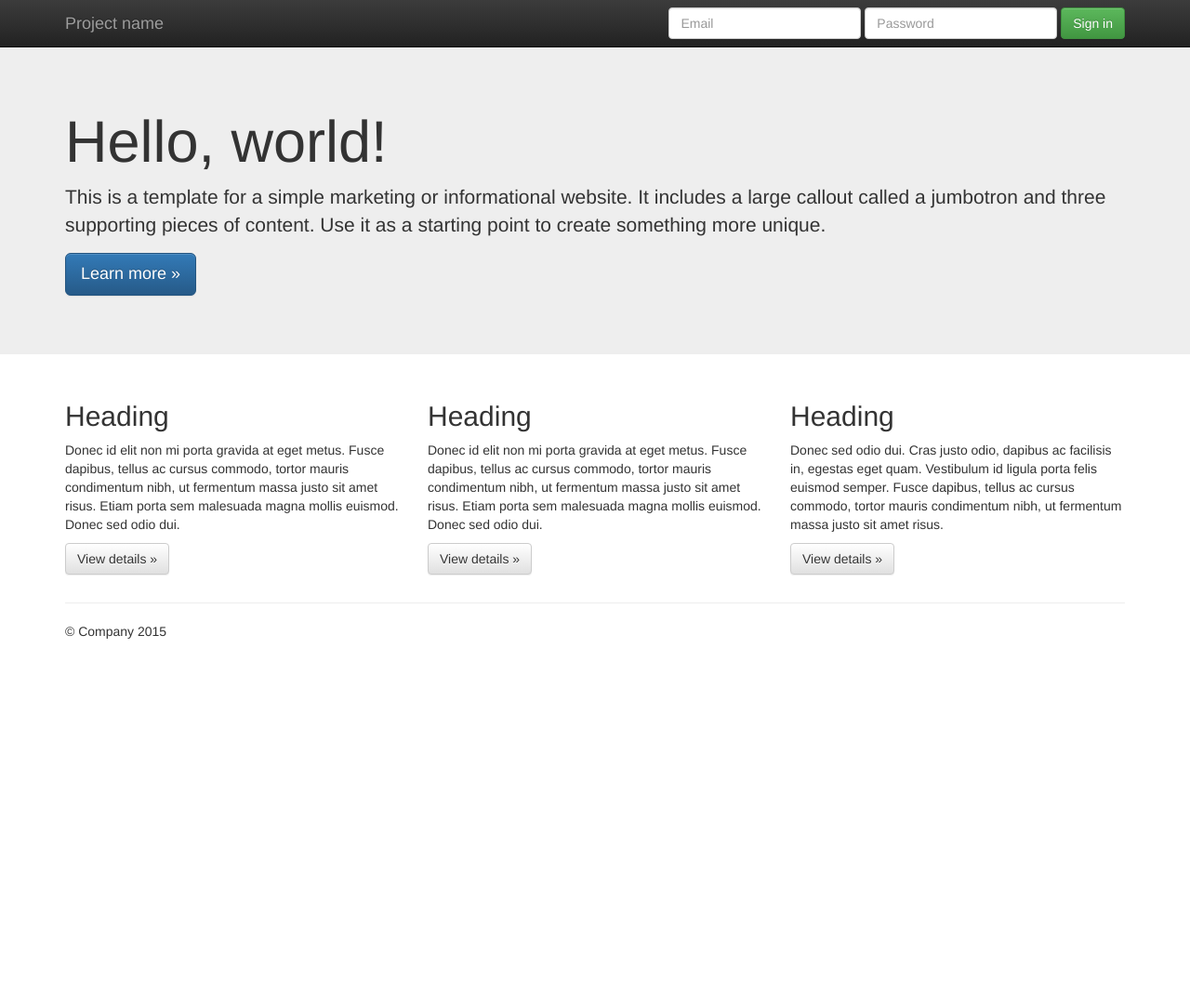
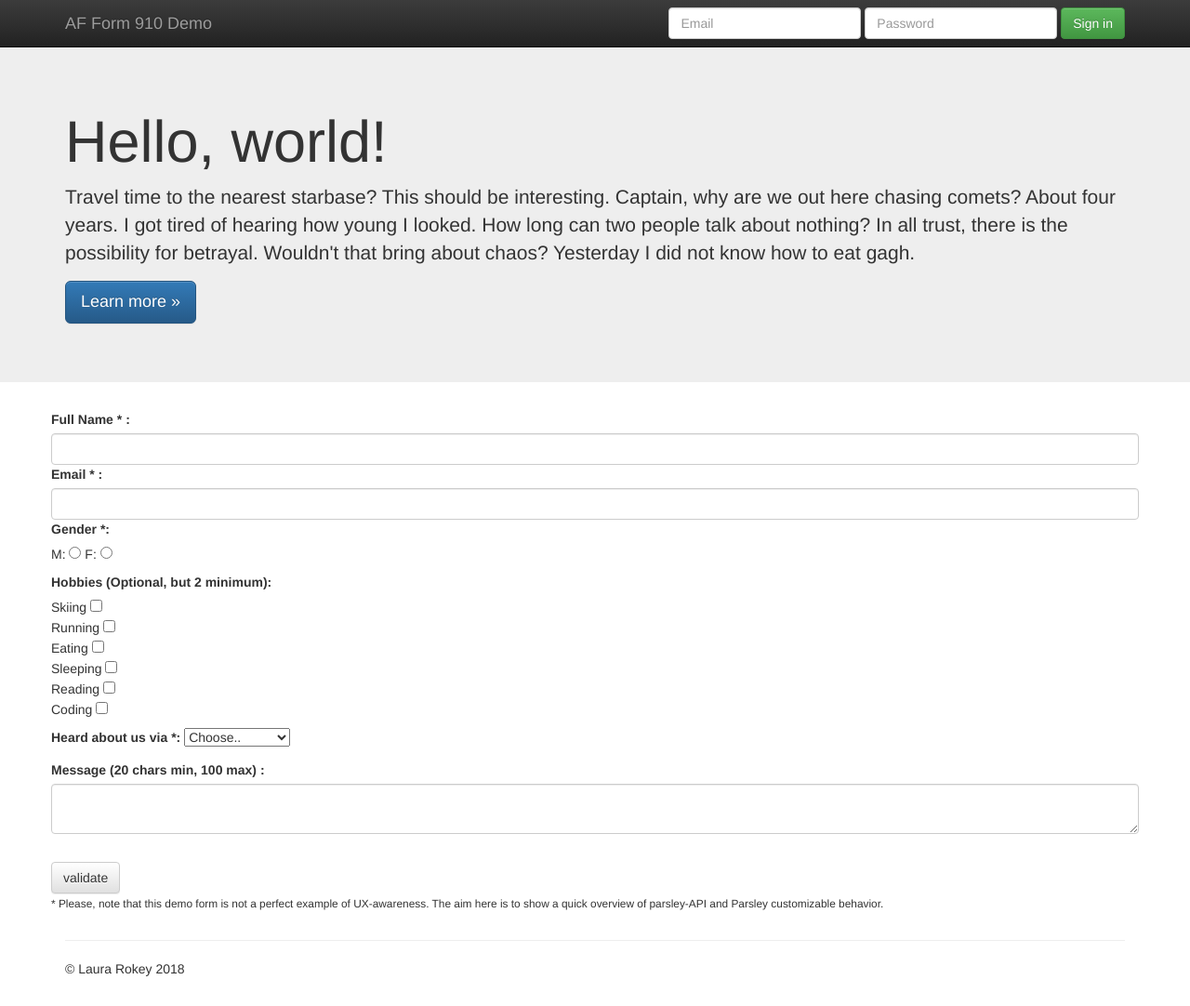
Before and after one commit to lrokey/form, a plain HTML site: page index.html in a window 1280 px wide. Shown: the whole page at 93% size. Before the commit the page ends 800 px from the top, so only its background shows below. Drawn offline with nearby package versions, Linux system fonts and the light colour scheme.

Commit message:
add basic form to index

```diff
--- a/index.html
+++ b/index.html
@@ -36,7 +36,7 @@
               <span class="icon-bar"></span>
               <span class="icon-bar"></span>
             </button>
-          <a class="navbar-brand" href="#">Project name</a>
+            <a class="navbar-brand" href="#">AF Form 910 Demo</a>
           </div>
           <div id="navbar" class="navbar-collapse collapse">
             <form class="navbar-form navbar-right" role="form">
@@ -56,7 +56,7 @@
       <div class="jumbotron">
         <div class="container">
           <h1>Hello, world!</h1>
-        <p>This is a template for a simple marketing or informational website. It includes a large callout called a jumbotron and three supporting pieces of content. Use it as a starting point to create something more unique.</p>
+          <p>Travel time to the nearest starbase? This should be interesting. Captain, why are we out here chasing comets? About four years. I got tired of hearing how young I looked. How long can two people talk about nothing? In all trust, there is the possibility for betrayal. Wouldn't that bring about chaos? Yesterday I did not know how to eat gagh.</p>
           <p><a class="btn btn-primary btn-lg" href="#" role="button">Learn more &raquo;</a></p>
         </div>
       </div>
@@ -64,27 +64,79 @@
       <div class="container">
         <!-- Example row of columns -->
         <div class="row">
-        <div class="col-md-4">
-          <h2>Heading</h2>
-          <p>Donec id elit non mi porta gravida at eget metus. Fusce dapibus, tellus ac cursus commodo, tortor mauris condimentum nibh, ut fermentum massa justo sit amet risus. Etiam porta sem malesuada magna mollis euismod. Donec sed odio dui. </p>
-          <p><a class="btn btn-default" href="#" role="button">View details &raquo;</a></p>
+          <div class="bs-callout bs-callout-warning hidden">
+    <h4>Oh snap!</h4>
+    <p>This form seems to be invalid :(</p>
   </div>
-        <div class="col-md-4">
-          <h2>Heading</h2>
-          <p>Donec id elit non mi porta gravida at eget metus. Fusce dapibus, tellus ac cursus commodo, tortor mauris condimentum nibh, ut fermentum massa justo sit amet risus. Etiam porta sem malesuada magna mollis euismod. Donec sed odio dui. </p>
-          <p><a class="btn btn-default" href="#" role="button">View details &raquo;</a></p>
+
+  <div class="bs-callout bs-callout-info hidden">
+    <h4>Yay!</h4>
+    <p>Everything seems to be ok :)</p>
   </div>
-        <div class="col-md-4">
-          <h2>Heading</h2>
-          <p>Donec sed odio dui. Cras justo odio, dapibus ac facilisis in, egestas eget quam. Vestibulum id ligula porta felis euismod semper. Fusce dapibus, tellus ac cursus commodo, tortor mauris condimentum nibh, ut fermentum massa justo sit amet risus.</p>
-          <p><a class="btn btn-default" href="#" role="button">View details &raquo;</a></p>
-        </div>
+
+  <form id="demo-form" data-parsley-validate="">
+    <label for="fullname">Full Name * :</label>
+    <input type="text" class="form-control" name="fullname" required="">
+
+    <label for="email">Email * :</label>
+    <input type="email" class="form-control" name="email" data-parsley-trigger="change" required="">
+
+    <label for="gender">Gender *:</label>
+    <p>
+      M: <input type="radio" name="gender" id="genderM" value="M" required="">
+      F: <input type="radio" name="gender" id="genderF" value="F">
+    </p>
+
+    <label for="hobbies">Hobbies (Optional, but 2 minimum):</label>
+    <p>
+      Skiing <input type="checkbox" name="hobbies[]" id="hobby1" value="ski" data-parsley-mincheck="2"><br>
+      Running <input type="checkbox" name="hobbies[]" id="hobby2" value="run"><br>
+      Eating <input type="checkbox" name="hobbies[]" id="hobby3" value="eat"><br>
+      Sleeping <input type="checkbox" name="hobbies[]" id="hobby4" value="sleep"><br>
+      Reading <input type="checkbox" name="hobbies[]" id="hobby5" value="read"><br>
+      Coding <input type="checkbox" name="hobbies[]" id="hobby6" value="code"><br>
+    </p>
+
+    <p>
+    <label for="heard">Heard about us via *:</label>
+    <select id="heard" required="">
+      <option value="">Choose..</option>
+      <option value="press">Press</option>
+      <option value="net">Internet</option>
+      <option value="mouth">Word of mouth</option>
+      <option value="other">Other..</option>
+    </select>
+    </p>
+
+    <p>
+    <label for="message">Message (20 chars min, 100 max) :</label>
+    <textarea id="message" class="form-control" name="message" data-parsley-trigger="keyup" data-parsley-minlength="20" data-parsley-maxlength="100" data-parsley-minlength-message="Come on! You need to enter at least a 20 character comment.." data-parsley-validation-threshold="10"></textarea>
+    </p>
+
+    <br>
+    <input type="submit" class="btn btn-default" value="validate">
+
+    <p><small>* Please, note that this demo form is not a perfect example of UX-awareness. The aim here is to show a quick overview of parsley-API and Parsley customizable behavior.</small></p>
+  </form>
+
+  <script type="text/javascript">
+  $(function () {
+    $('#demo-form').parsley().on('field:validated', function() {
+      var ok = $('.parsley-error').length === 0;
+      $('.bs-callout-info').toggleClass('hidden', !ok);
+      $('.bs-callout-warning').toggleClass('hidden', ok);
+    })
+    .on('form:submit', function() {
+      return false; // Don't submit form for this demo
+    });
+  });
+  </script>
         </div>
 
         <hr>
 
         <footer>
-        <p>&copy; Company 2015</p>
+          <p>&copy; Laura Rokey 2018</p>
         </footer>
       </div> <!-- /container -->        <script src="//ajax.googleapis.com/ajax/libs/jquery/1.11.2/jquery.min.js"></script>
           <script>window.jQuery || document.write('<script src="js/vendor/jquery-1.11.2.min.js"><\/script>')</script>
```
Also changed, not shown: 1 other file. Lines whose indentation alone changed are shown as unchanged.
